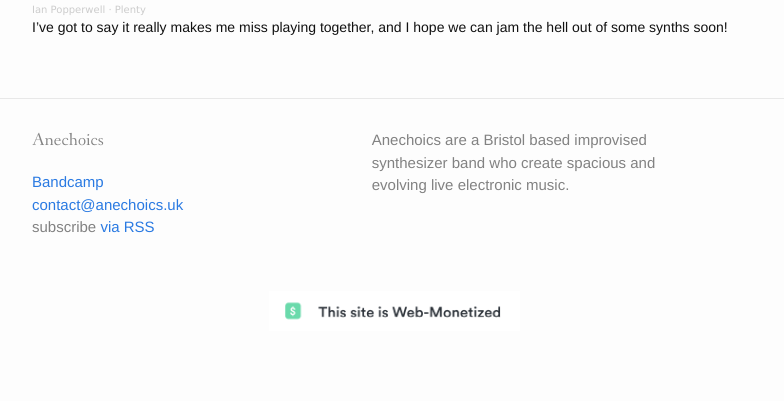
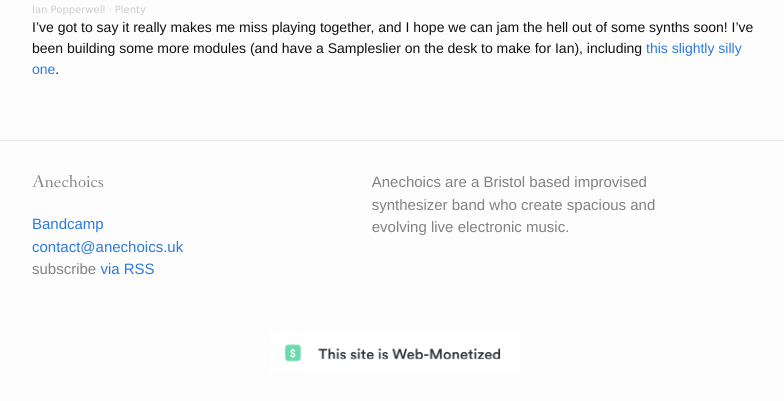
Before and after one commit to anechoics/anechoics.github.io, a Jekyll site: the page built from _posts/2020-07-04-What_Ian-has-been-doing.md, in a window 1280 px wide, cut to the strip 946-1372 px from the top of the page. Shown: the top 401 px of the strip, without its empty margins (238-1022 px from the left). Built offline with Jekyll 4.4.1, drawn with Linux system fonts in a browser that asks for light colours; some web fonts are replaced.

Commit message:
Update 2020-07-04-What_Ian-has-been-doing.md

```diff
--- a/_posts/2020-07-04-What_Ian-has-been-doing.md
+++ b/_posts/2020-07-04-What_Ian-has-been-doing.md
@@ -15,4 +15,4 @@ Secondly he's been recording some music:
 
 <iframe width="100%" height="300" scrolling="no" frameborder="no" allow="autoplay" src="https://w.soundcloud.com/player/?url=https%3A//api.soundcloud.com/tracks/816467914&color=%23ff5500&auto_play=false&hide_related=false&show_comments=true&show_user=true&show_reposts=false&show_teaser=true&visual=true"></iframe><div style="font-size: 10px; color: #cccccc;line-break: anywhere;word-break: normal;overflow: hidden;white-space: nowrap;text-overflow: ellipsis; font-family: Interstate,Lucida Grande,Lucida Sans Unicode,Lucida Sans,Garuda,Verdana,Tahoma,sans-serif;font-weight: 100;"><a href="https://soundcloud.com/ian-popperwell" title="Ian Popperwell" target="_blank" style="color: #cccccc; text-decoration: none;">Ian Popperwell</a> · <a href="https://soundcloud.com/ian-popperwell/plenty" title="Plenty" target="_blank" style="color: #cccccc; text-decoration: none;">Plenty</a></div>
 
-I've got to say it really makes me miss playing together, and I hope we can jam the hell out of some synths soon!
+I've got to say it really makes me miss playing together, and I hope we can jam the hell out of some synths soon! I've been building some more modules (and have a Sampleslier on the desk to make for Ian), including [this slightly silly one](https://metsonet.co.uk/projects/music/2020/07/02/TriADADAD.html).
```
